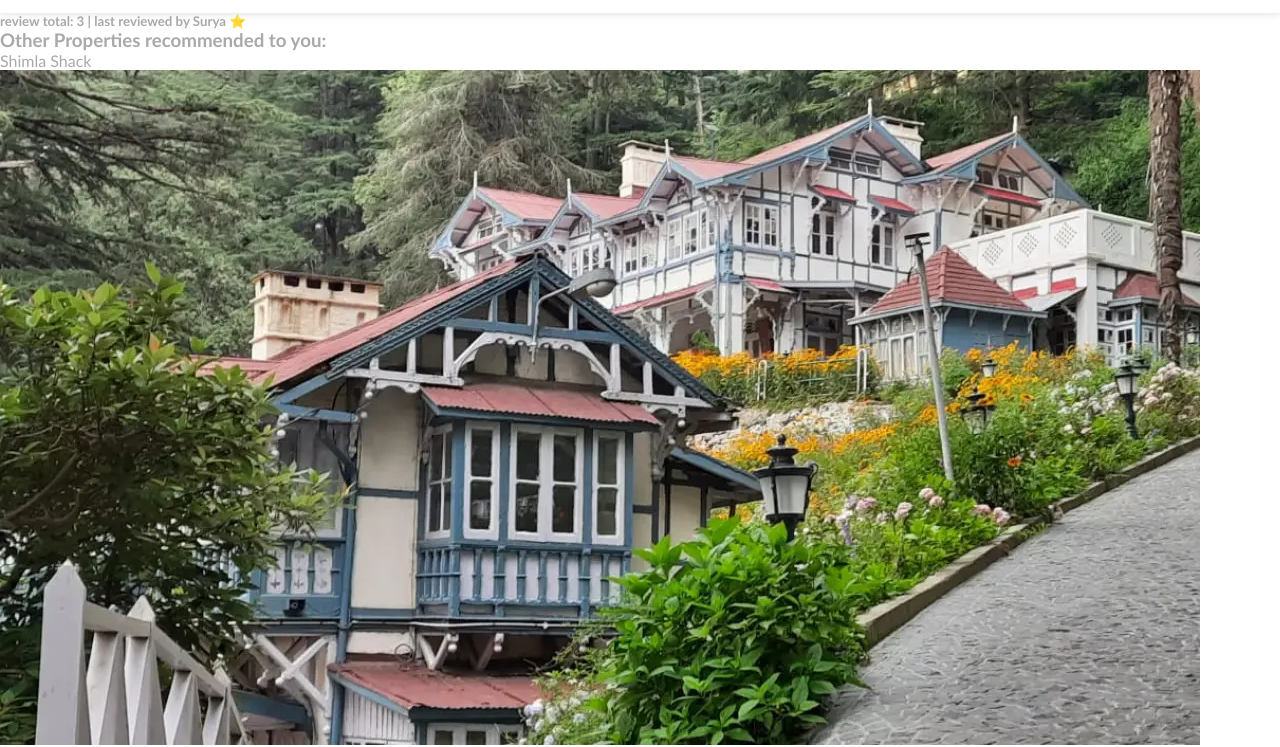
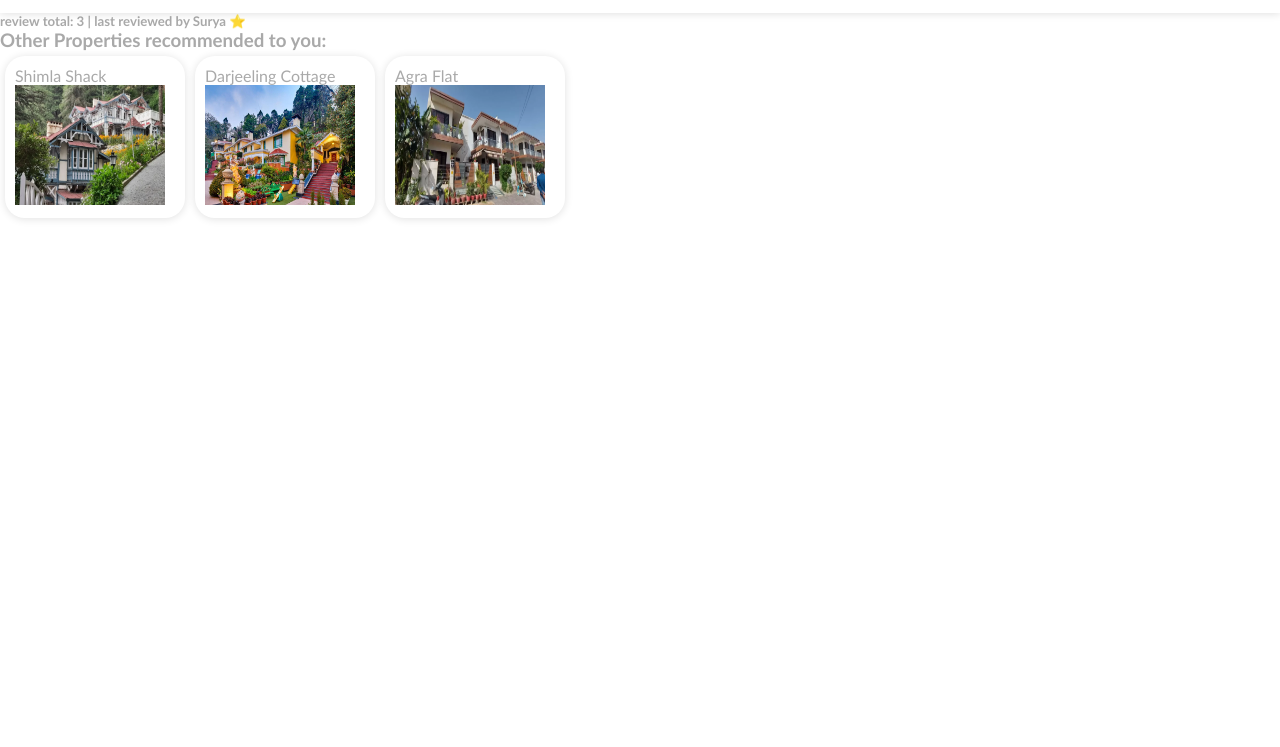
Before and after one commit to Shivam-Sharma-1/Property-Finder, a website with bundled scripts: page index.html in a window 1280 px wide. Shown: the part 69-816 px from the top of the page. Built offline with nearby package versions, Linux system fonts and the light colour scheme.

Commit message:
add style to properties

```diff
--- a/index.css
+++ b/index.css
@@ -27,3 +27,21 @@ nav img {
 nav .user-container {
     margin: 1em
 }
+
+.properties {
+    display: flex;
+    flex-wrap: wrap;
+}
+
+.card {
+    width: 180px;
+    margin: 5px;
+    border-radius: 20px;
+    padding: 10px;
+    box-shadow: rgb(0 0 0 / 12%) 0 1px 8px;
+}
+
+.card img {
+    width: 150px;
+    height: 120px;
+}
```
